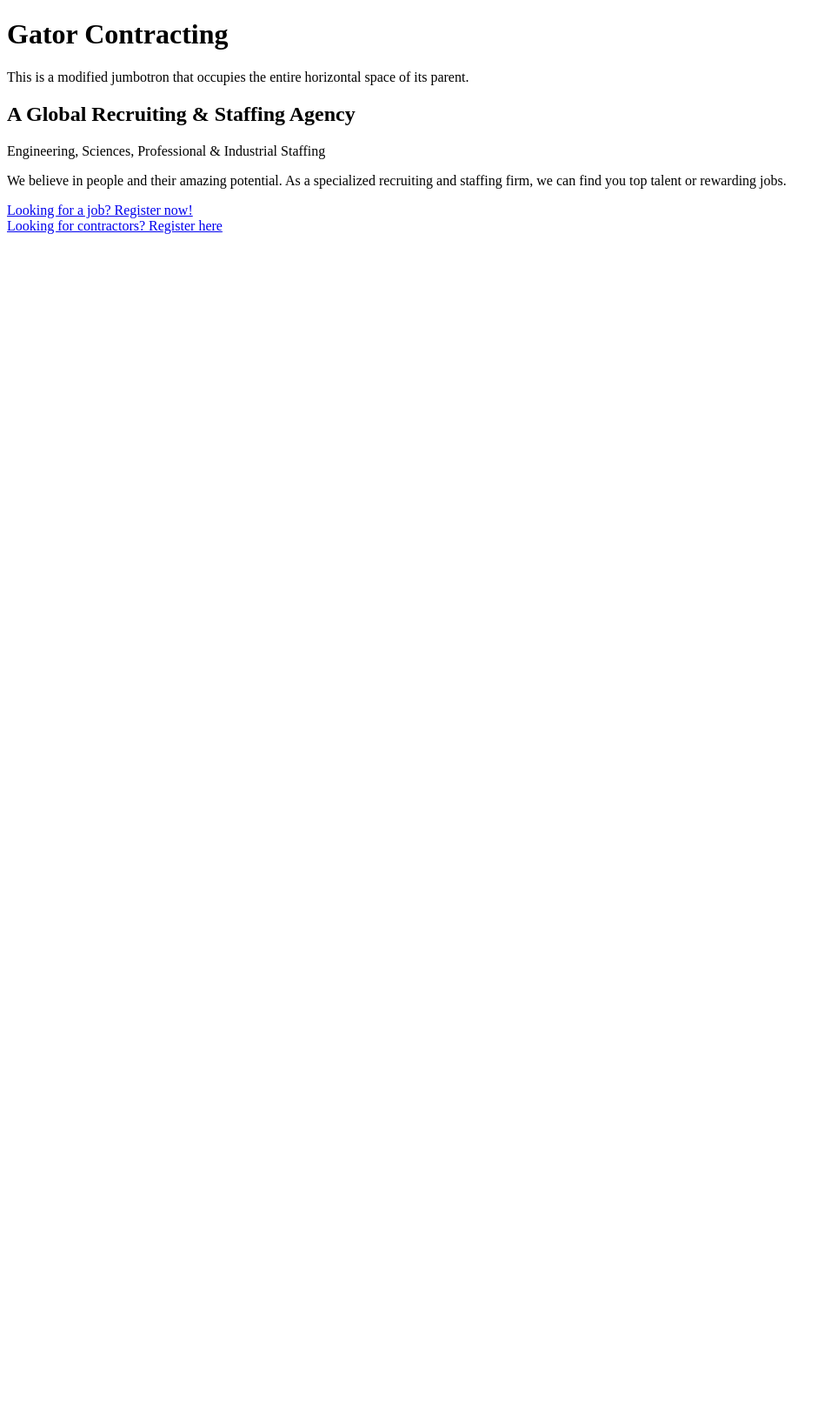
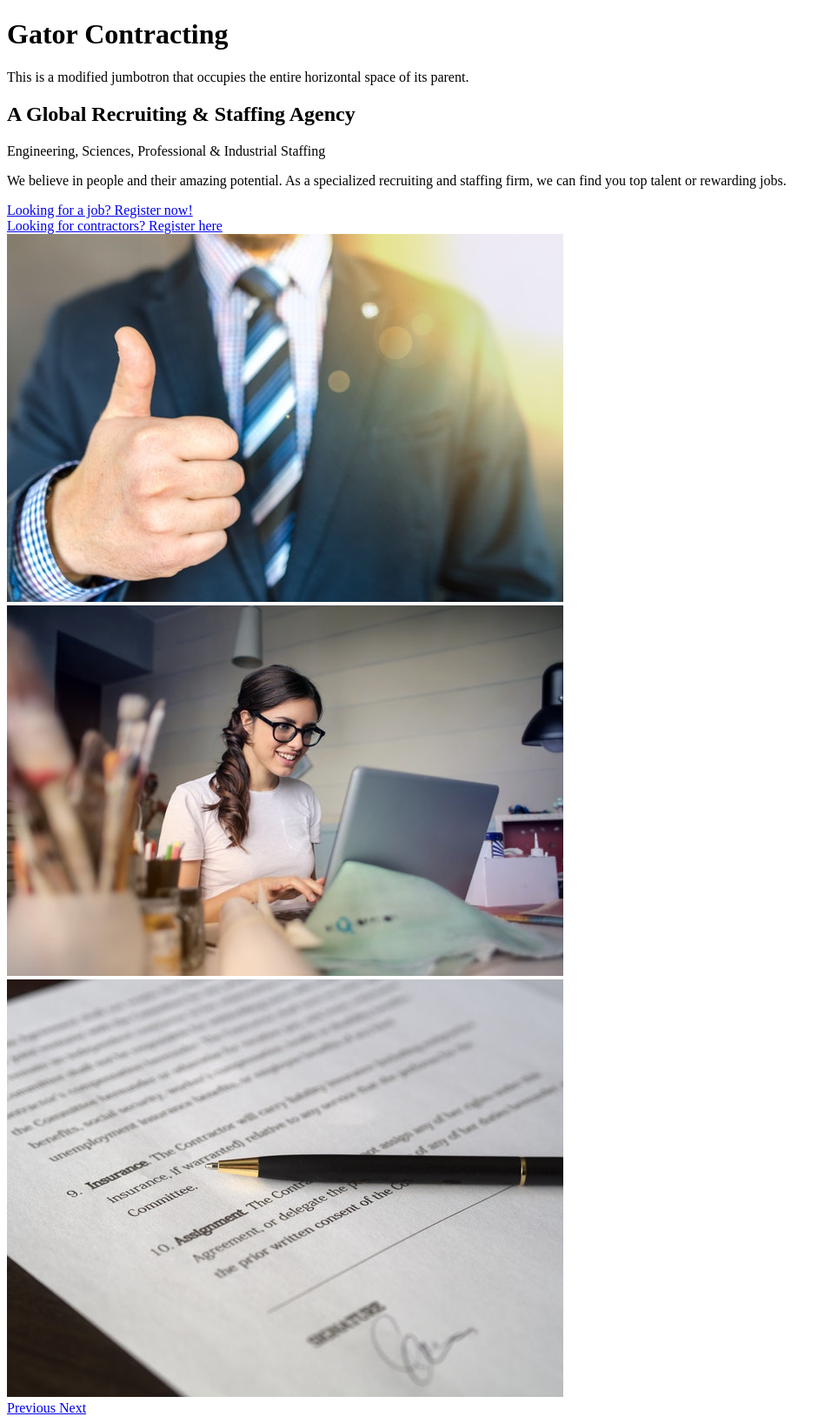
Before and after one commit to Quizzlixx/gator-contracting, a PHP site: page /views/home.html in a window 1280 px wide. Shown: the whole page at 87% size, without its empty margins (0-956 px from the left). Before the commit the page ends 269 px from the top, so only its background shows below. Run offline with PHP 8.4, Linux system fonts and the light colour scheme.

Commit message:
Finally finished the carousel, brought in new images and made carousel 25% sizing

```diff
--- a/views/home.html
+++ b/views/home.html
@@ -20,33 +20,7 @@
         </div>
     </div>
 
-    <!-- carousel -->
-    <!--<div id="carousel" class="carousel slide carousel-fade" data-ride="carousel">
-        <div class="carousel-inner">
-            <div class="carousel-item active">
-                <img src="images/man.jpg" class="home d-block" alt="man in suit">
-            </div>
-            <div class="carousel-item">
-                <img src="images/woman.jpg" class="home d-block " alt="woman with laptop">
-            </div>
-            <div class="carousel-item">
-                <img src="images/contract.jpg" class="home d-block " alt="contract">
-                <img src="images/woman.jpg" class="home d-block" alt="woman with laptop">
-            </div>
-            <div class="carousel-item">
-                <img src="images/contract.jpg" class="home d-block" alt="contract">
-            </div>
-        </div>
-        <a class="carousel-control-prev" href="#carousel" role="button" data-slide="prev">
-            <span class="carousel-control-prev-icon" aria-hidden="true"></span>
-            <span class="sr-only">Previous</span>
-        </a>
-        <a class="carousel-control-next" href="#carousel" role="button" data-slide="next">
-            <span class="carousel-control-next-icon" aria-hidden="true"></span>
-            <span class="sr-only">Next</span>
-        </a>
-    </div>-->
-    <!-- /carousel -->
+
 
     <!-- mission statement -->
     <div id="mission-statement">
@@ -63,6 +37,34 @@
         <a href="client-register">Looking for contractors? Register here</a>
     </div>
 
+
+    <!-- carousel -->
+    <div id="carousel" class="carousel slide carousel-fade w-25"  data-ride="carousel">
+        <div class="carousel-inner">
+            <div class="carousel-item active">
+                <img src="images/man2.jpg" class="home d-block " alt="man in suit">
+            </div>
+            <div class="carousel-item">
+                <img src="images/woman2.jpg" class="home d-block " alt="woman with laptop">
+            </div>
+
+            <div class="carousel-item">
+                <img src="images/contract.jpg" class="home d-block" alt="contract">
+            </div>
+        </div>
+        <a class="carousel-control-prev" href="#carousel" role="button" data-slide="prev">
+            <span class="carousel-control-prev-icon" aria-hidden="true"></span>
+            <span class="sr-only">Previous</span>
+        </a>
+        <a class="carousel-control-next" href="#carousel" role="button" data-slide="next">
+            <span class="carousel-control-next-icon" aria-hidden="true"></span>
+            <span class="sr-only">Next</span>
+        </a>
+    </div>
+    <!-- /carousel -->
+
+
+
 </div>
 </body>
 <!-- footer -->
```
Also changed, not shown: styles/gator-styles.css (+9 -0 lines), images/contract.jpg, images/man2.jpg (added), images/woman2.jpg (added).
